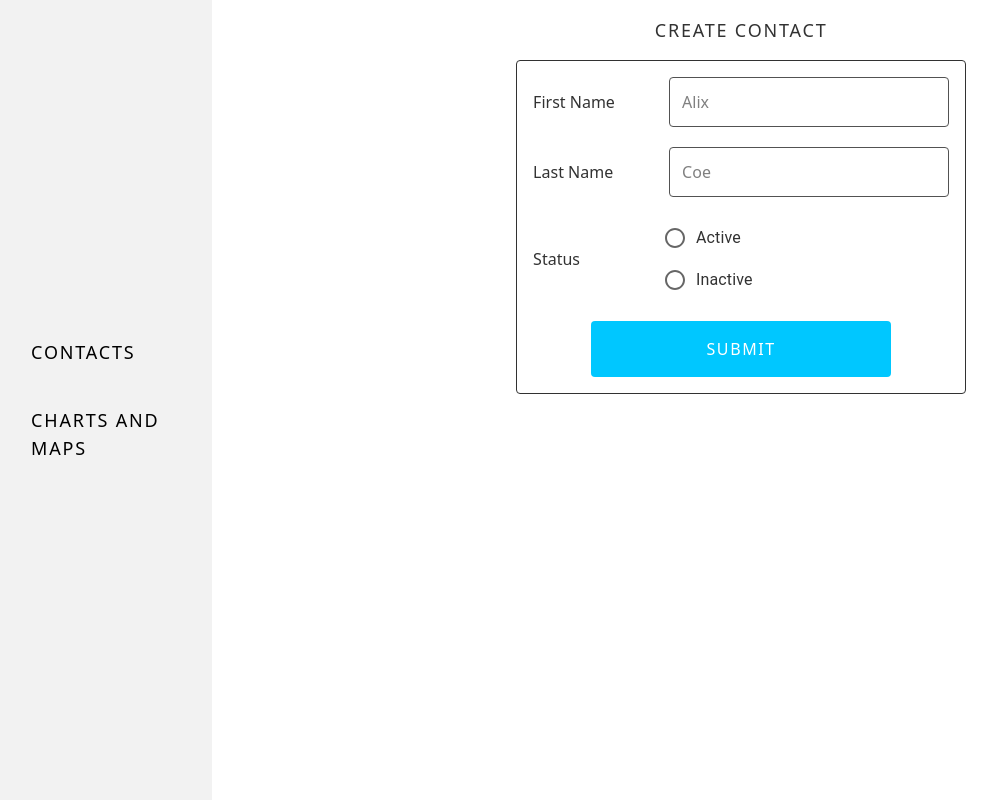
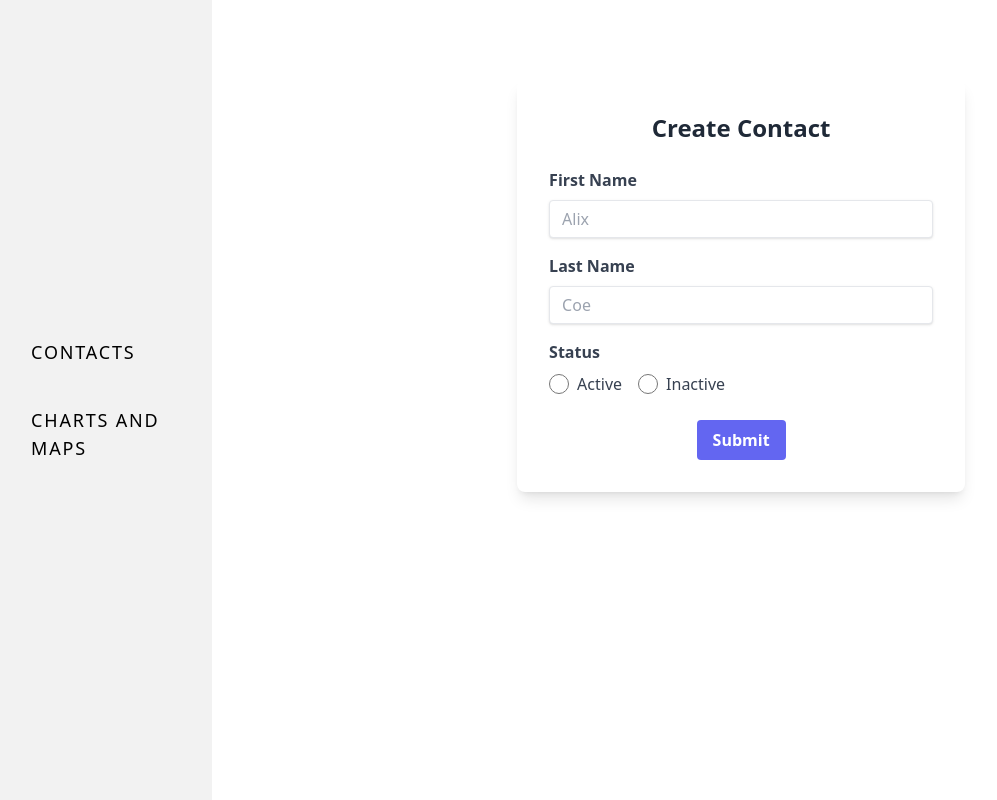
Before and after one commit to ghazalazameer/Contact-Management-App, a React (Create React App) app: page /contacts/create in a window 1280 px wide. Shown: the whole page, without its empty margins (10-1007 px from the left). Built offline with nearby package versions, Linux system fonts and the light colour scheme.

Commit message:
updated the ui of contact page

```diff
--- a/src/components/Button.tsx
+++ b/src/components/Button.tsx
@@ -14,7 +14,7 @@ const Button = ({ text, onClick, width, variant }: any) => {
       ) : (
         <button
           onClick={onClick}
-          className={`bg-cyan p-4 text-base font-medium text-white tracking-widest hover:shadow-md ${
+          className={`bg-indigo-500 p-4 text-base font-medium text-white tracking-widest hover:shadow-md ${
             width ? width : "w-full"
           } uppercase `}
         >
--- a/src/components/Input.tsx
+++ b/src/components/Input.tsx
@@ -10,7 +10,7 @@ const Input = ({ label, placeholder, onChange,value,name }: any) => {
         onChange={onChange}
         value={value}
         name={name}
-        className="outline-cyan p-3 lg:w-[280px] text-base border border-secondary rounded placeholder:text-[#808080]"
+        className="outline-indigo-500 p-3 lg:w-[280px] text-base border border-secondary rounded placeholder:text-[#808080]"
       />
     </div>
   );
--- a/src/components/LeafletMap.tsx
+++ b/src/components/LeafletMap.tsx
@@ -76,8 +76,8 @@ const MyMarkers = ({ data, data2 }: any) => {
         icon={customMarkerIcon("B2022F")}
       >
         <Popup>
-          <p className="text-[#323232] font-medium">{country}</p>
-          <p className="text-yellow-600 text-xs">Active: <span className="font-medium">{active}</span></p>
+          <p className="text-[#323232] font-semibold">{country}</p>
+          <p className="text-yellow-500 text-xs">Active: <span className="font-medium">{active}</span></p>
           <p className="text-red-600 text-xs">Deaths: <span className="font-medium">{deaths}</span></p>
           <p className="text-green-600 text-xs">Recovered: <span className="font-medium">{recovered}</span></p>
         </Popup>
--- a/src/components/Sidebar.tsx
+++ b/src/components/Sidebar.tsx
@@ -23,7 +23,7 @@ const Sidebar = () => {
         <Link key={item?.id} to={item?.link}>
           <p
             className={`lg:text-lg font-medium cursor-pointer uppercase tracking-widest lg:w-[140px] ${
-              pathname === item?.link ? "text-cyan" : ""
+              pathname === item?.link ? "text-indigo-500" : ""
             }`}
           >
             {item?.name}
--- a/src/components/pages/Charts.tsx
+++ b/src/components/pages/Charts.tsx
@@ -94,7 +94,7 @@ const Charts = () => {
       <div className="lg:w-[1190px] w-full flex flex-col justify-center items-center">
       {!content ? (
           <div className="flex items-center gap-5">
-             <p className="p-4 text-base text-cyan uppercase cursor-pointer font-medium">
+             <p className="p-4 text-base text-indigo-500 uppercase cursor-pointer font-medium">
               Line Graph
             </p>
             <p
@@ -112,7 +112,7 @@ const Charts = () => {
             >
               Line Graph
             </p>
-            <p className="p-4 text-base text-cyan uppercase ursor-pointer font-medium">
+            <p className="p-4 text-base text-indigo-500 uppercase ursor-pointer font-medium">
               Leaflet Map
             </p>
           </div>
--- a/src/components/pages/CreateContact.tsx
+++ b/src/components/pages/CreateContact.tsx
@@ -1,35 +1,20 @@
 import React, { useEffect, useState } from "react";
 import Sidebar from "../Sidebar";
-import Button from "../Button";
-import Input from "../Input";
-import RadioButton from "../RadioButton";
-import { Link, useLocation, useNavigate } from "react-router-dom";
+import { useLocation, useNavigate } from "react-router-dom";
 import { useDispatch } from "react-redux";
-import { addContact } from "../middleware/store";
-import { updateContact } from "../middleware/store";
+import { addContact, updateContact } from "../middleware/store";
 import { showToastMessage } from "../utils/helpers";
 import { nanoid } from "nanoid";
 
-
 const radioItems = [
-  {
-    label: "Active",
-    value: "Active",
-  },
-  {
-    label: "Inactive",
-    value: "Inactive",
-  },
+  { label: "Active", value: "Active" },
+  { label: "Inactive", value: "Inactive" },
 ];
 
 const CreateContact = ({ edit }: any) => {
-   // getting data from Link component for edit contact
   const { state } = useLocation();
-  console.log(state, "from edit route");
-
   const dispatch = useDispatch();
 
- // settings current contact details
   useEffect(() => {
     setParams({
       firstName: state?.firstName,
@@ -38,7 +23,6 @@ const CreateContact = ({ edit }: any) => {
     });
   }, [state]);
 
-   // initial params for form
   const initialStates = {
     firstName: "",
     lastName: "",
@@ -46,94 +30,102 @@ const CreateContact = ({ edit }: any) => {
   };
 
   const [params, setParams] = useState(initialStates);
-  console.log(params);
 
-   // to capture user input
   const handleChange = (e: any) => {
     const { name, value } = e.target;
     setParams({ ...params, [name]: value });
   };
 
-  // to handle radio input
   const handleRadio = (e: any) => {
     setParams({ ...params, status: e.target.value });
   };
 
   const navigate = useNavigate();
 
-  // to create a new contact
   const handleSubmit = () => {
-     // console.log(params)
-    // if (
-    //   params?.firstName === "" ||
-    //   params?.lastName == "" ||
-    //   params?.status == ""
-    // ) {
-    //   showToastMessage("Please enter valid details", "error");
-    //   return;
-    // }
-    // else{
-    //   dispatch(addContact({ ...params, id: nanoid() }));
-    //   navigate('/contacts')
-    // }
-
     dispatch(addContact({ ...params, id: nanoid() }));
     navigate("/contacts");
   };
 
-   // to update the existing contact details
   const handleUpdate = () => {
     dispatch(updateContact({ ...params, id: state.id }));
     navigate("/contacts");
   };
 
-
   return (
     <div className="flex lg:flex-row flex-col">
       <Sidebar />
-      <div className="lg:w-[1190px] w-full">
-        <p className="text-center text-lg font-medium text-primary p-4 uppercase tracking-widest">
+      <div className="lg:w-[1190px] w-full mt-20">
+        <div className="bg-white rounded-lg shadow-lg p-8 max-w-md mx-auto">
+          <h2 className="text-2xl font-bold mb-6 text-center text-gray-800">
             {edit ? "Edit Contact" : "Create Contact"}
-        </p>
-
-        <div className="border border-primary lg:w-[450px] lg:m-auto m-5 p-4 rounded flex flex-col gap-5">
-          <Input
-            label="First Name"
+          </h2>
+          <div className="mb-4">
+            <label
+              className="block text-gray-700 font-bold mb-2"
+              htmlFor="firstName"
+            >
+              First Name
+            </label>
+            <input
+              className="shadow appearance-none border rounded w-full py-2 px-3 text-gray-700 leading-tight focus:outline-none focus:shadow-outline"
+              id="firstName"
+              type="text"
               placeholder="Alix"
-            onChange={handleChange}
               value={params.firstName}
               name="firstName"
+              onChange={handleChange}
             />
-
-          <Input
-            label="Last Name"
+          </div>
+          <div className="mb-4">
+            <label
+              className="block text-gray-700 font-bold mb-2"
+              htmlFor="lastName"
+            >
+              Last Name
+            </label>
+            <input
+              className="shadow appearance-none border rounded w-full py-2 px-3 text-gray-700 leading-tight focus:outline-none focus:shadow-outline"
+              id="lastName"
+              type="text"
               placeholder="Coe"
-            onChange={handleChange}
               value={params.lastName}
               name="lastName"
-          />
-
-          <div className="flex items-center lg:gap-[85px] lg:justify-start md:justify-between gap-12">
-            <p className="text-primary font-medium">Status</p>
-
-            <div className="w-[100px]">
-              <RadioButton
-                 // name="status"
-                 onChange={handleRadio}
-                items={radioItems}
-                defaultValue={edit ? state.status : params?.status}
+              onChange={handleChange}
             />
           </div>
+          <div className="mb-6">
+            <label className="block text-gray-700 font-bold mb-2">Status</label>
+            <div className="flex items-center">
+              {radioItems.map((item, index) => (
+                <div key={index} className="flex items-center mr-4">
+                  <input
+                    id={`radio-${item.value}`}
+                    type="radio"
+                    name="status"
+                    value={item.value}
+                    checked={params.status === item.value}
+                    onChange={handleRadio}
+                    className="form-radio h-5 w-5 text-indigo-500"
+                  />
+                  <label
+                    htmlFor={`radio-${item.value}`}
+                    className="ml-2 text-gray-700"
+                  >
+                    {item.label}
+                  </label>
                 </div>
-
-          <div className="flex justify-center items-center">
-          {/* <Link to="/contacts"> */}
-          <Button
+              ))}
+            </div>
+          </div>
+          <div className="flex justify-center">
+            <button
+              className="bg-indigo-500 hover:bg-indigo-700 text-white font-bold py-2 px-4 rounded focus:outline-none focus:shadow-outline"
+              type="button"
               onClick={edit ? handleUpdate : handleSubmit}
-              text={edit ? "Update" : "Submit"}
-              width="lg:w-[300px] rounded"
-            />
-            {/* </Link> */}
+            >
+              {edit ? "Update" : "Submit"}
+            </button>
           </div>
         </div>
       </div>
```
Lines whose indentation alone changed are shown as unchanged.
